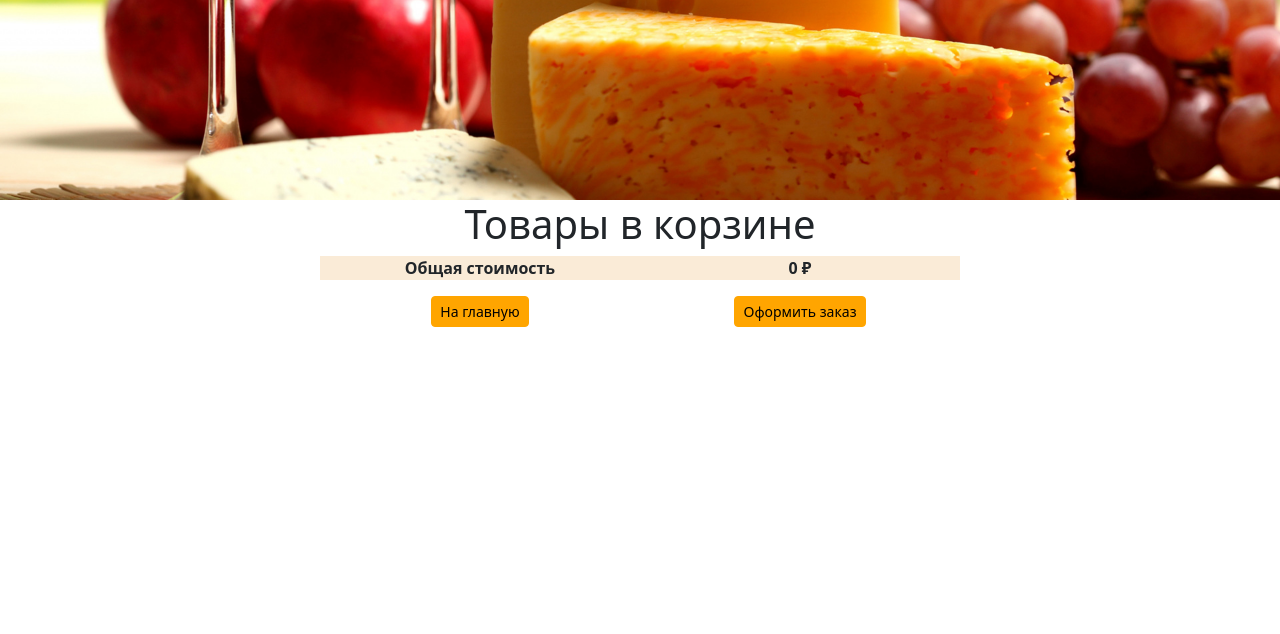
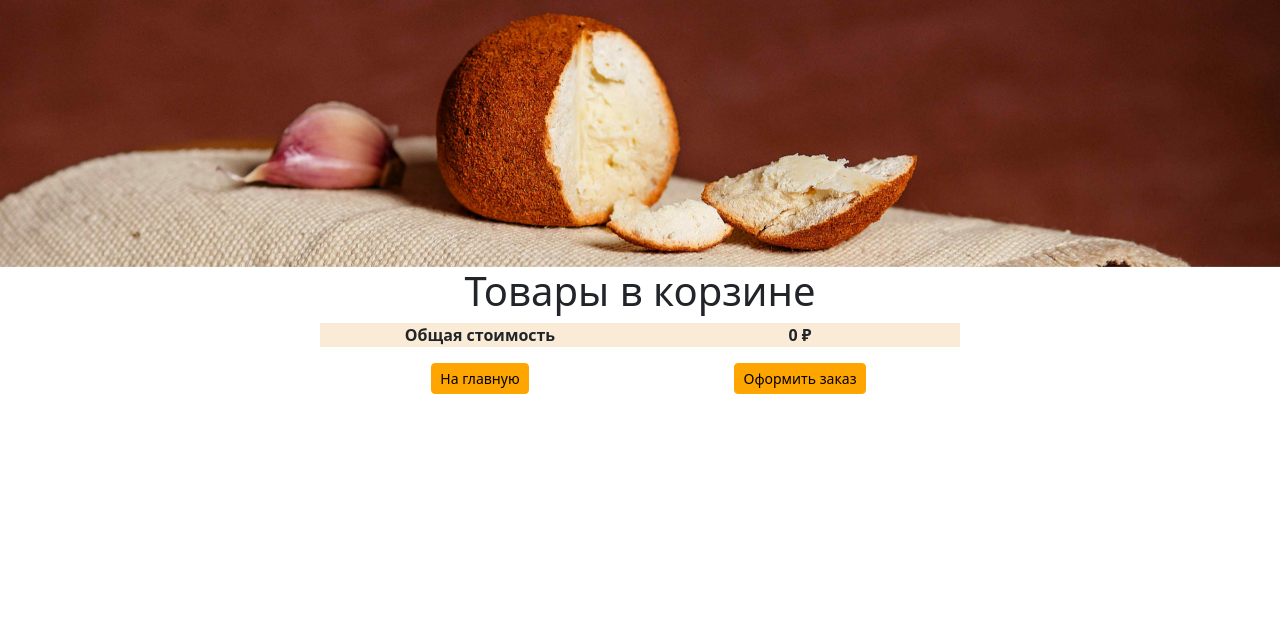
Before and after one commit to ZigulatNatria/cheese_shop, a Django app: page /cart/ in a window 1280 px wide. Shown: the part 73-707 px from the top of the page. Run offline with Django 4.2, Linux system fonts and the light colour scheme.

Commit message:
Поправлена вёрстка корзины и оформления заказа

```diff
--- a/shop/templates/base.html
+++ b/shop/templates/base.html
@@ -110,13 +110,13 @@
         <div id="carouselExampleSlidesOnly" class="carousel slide" data-bs-ride="carousel">
           <div class="carousel-inner">
             <div class="carousel-item active">
-              <img src="/static/img/22.png" class="d-block w-100" alt="...">
+              <img src="/static/img/22.jpg" class="d-block w-100" alt="...">
             </div>
             <div class="carousel-item">
-              <img src="/static/img/45.png" class="d-block w-100" alt="...">
+              <img src="/static/img/45.jpg" class="d-block w-100" alt="...">
             </div>
             <div class="carousel-item">
-              <img src="/static/img/51.png" class="d-block w-100" alt="...">
+              <img src="/static/img/51.jpg" class="d-block w-100" alt="...">
             </div>
           </div>
         </div>
--- a/shop/templates/cart/detail.html
+++ b/shop/templates/cart/detail.html
@@ -54,7 +54,7 @@
                             {{ cart.get_total_price }} ₽
                         </div>
                     </div>
-                <div class="row cartDetailDesktop">
+                <div class="row cartDetailDesktop" style="margin-bottom: 7rem">
                     <div class="col">
                         <a href="{% url 'products' %}" class="btn btn-primary btn-sm" style="--bs-btn-bg: #ffa500;
                                                                                              --bs-btn-border-color:#ffa500;
--- a/shop/templates/orders/create.html
+++ b/shop/templates/orders/create.html
@@ -26,7 +26,7 @@
                  <p style="background-color: #faebd7; font-weight: bold; margin-top: 1rem">Общая сумма: ₽{{ cart.get_total_price }}</p>
              </div>
              <div class="col colMobileOrder">
-                 <form method="post" class="order-form">
+                 <form method="post" class="order-form" style="margin-bottom: 7rem">
                      <div class="row" style="justify-content: center;">
                          <div class="col colMobileOrder" style="max-width: 30vw;">
                              <h3>Данные для заказа</h3>
```
Also changed, not shown: shop/static/img/22.jpg (added), shop/static/img/22.png (deleted), shop/static/img/45.jpg (added), shop/static/img/45.png (deleted), shop/static/img/51.jpg (added), shop/static/img/51.png (deleted).
